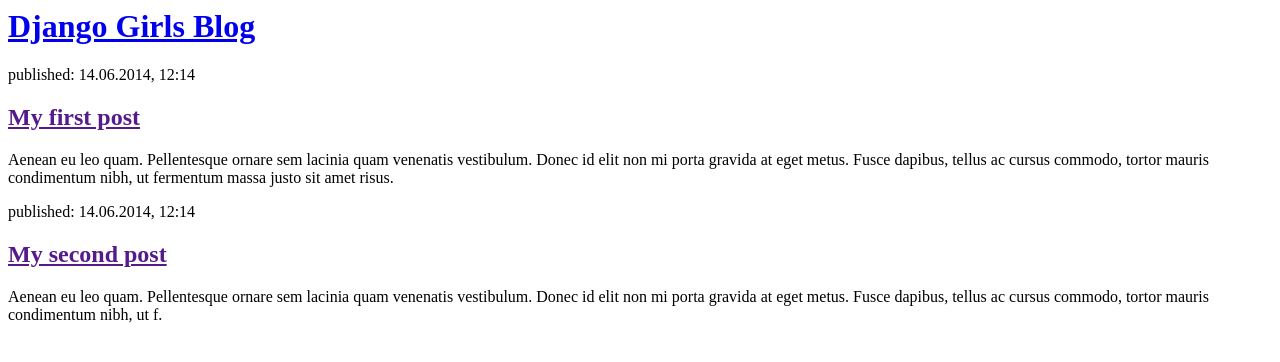
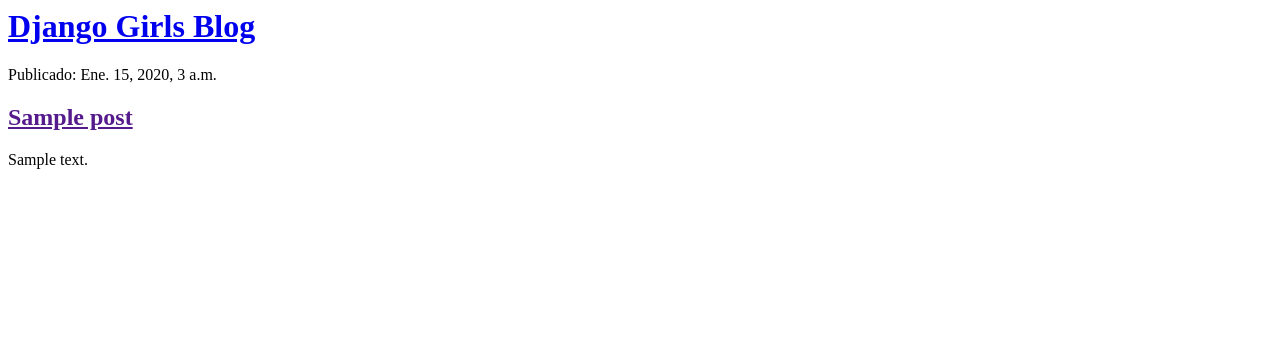
Before and after one commit to carlos23fb/django-blog, a Django app: template blog/templates/blog/post_list.html in a window 1280 px wide. Shown: the top 362 px of the page. Run offline with Django 3.2, Linux system fonts and the light colour scheme; the template is opened without the code that fills it: values that come from a table or form of the project are taken from there, others are empty; tables that the repository leaves empty hold one stand-in row (values such as "Sample post"); parts of the project's set-up code (start-up, migrations or seed data) failed here and were passed over.

Commit message:
display data from sqlite in the html template

```diff
--- a/blog/templates/blog/post_list.html
+++ b/blog/templates/blog/post_list.html
@@ -7,16 +7,12 @@
       <h1><a href="/">Django Girls Blog</a></h1>
     </div>
 
+    {% for post in post %}
     <div>
-            <p>published: 14.06.2014, 12:14</p>
-            <h2><a href="">My first post</a></h2>
-            <p>Aenean eu leo quam. Pellentesque ornare sem lacinia quam venenatis vestibulum. Donec id elit non mi porta gravida at eget metus. Fusce dapibus, tellus ac cursus commodo, tortor mauris condimentum nibh, ut fermentum massa justo sit amet risus.</p>
+      <p>Publicado: {{post.published_date}}</p>
+      <h2><a href=""> {{post.title}} </a></h2>
+      <p> {{post.text | linebreaksbr}} </p>
     </div>
-
-        <div>
-            <p>published: 14.06.2014, 12:14</p>
-            <h2><a href="">My second post</a></h2>
-            <p>Aenean eu leo quam. Pellentesque ornare sem lacinia quam venenatis vestibulum. Donec id elit non mi porta gravida at eget metus. Fusce dapibus, tellus ac cursus commodo, tortor mauris condimentum nibh, ut f.</p>
-        </div>
+    {% endfor %}
   </body>
 </html>
--- a/blog/views.py
+++ b/blog/views.py
@@ -1,9 +1,14 @@
 from django.shortcuts import render
+from django.utils import timezone
+from .models import Post
 
 # Create your views here.
 
 
 def post_list(request):
+    post = Post.objects.filter(
+        published_date__lte=timezone.now()).order_by("published_date")
     return render(request, "blog/post_list.html", {
+        "post": post
 
     })
```
Lines whose indentation alone changed are shown as unchanged.
